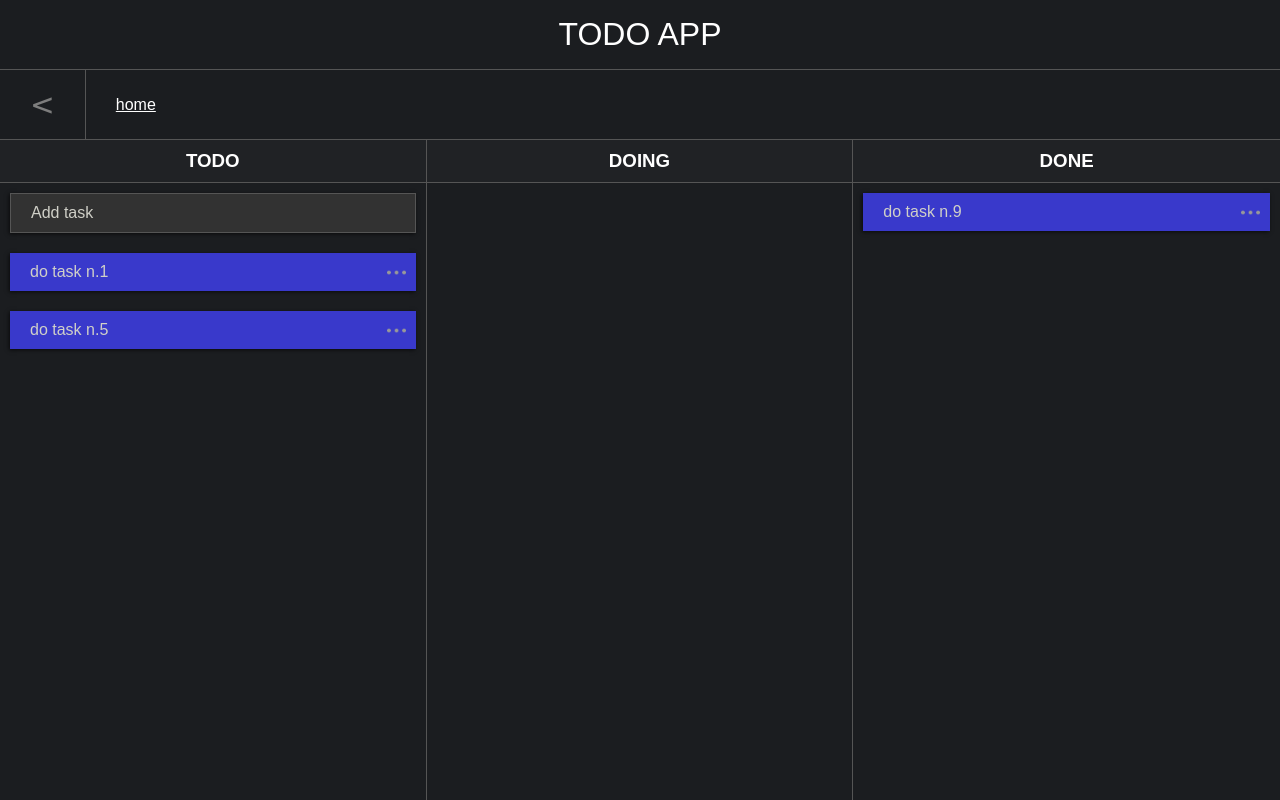
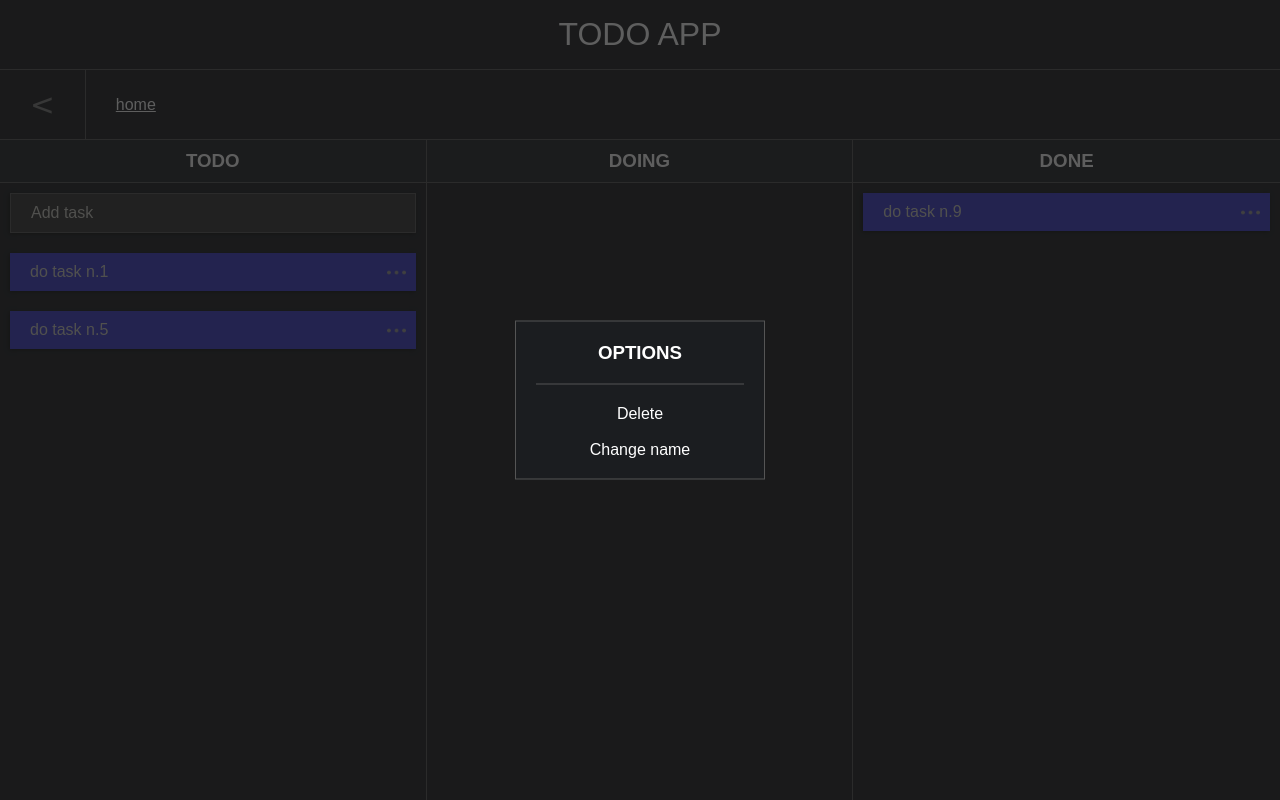
Before and after one commit to quivXe/vue-first-project, a Vue app: page / in a window 1280 px wide. Both pictures are taken after a click on the element 396 px from the left and 272 px from the top of the page. Built offline with nearby package versions, Linux system fonts and the light colour scheme.

Commit message:
added options and working parent tree

```diff
--- a/src/App.vue
+++ b/src/App.vue
@@ -5,6 +5,7 @@ import TodoItem from "./components/todoColumn/todoItem/todoItem.vue"
 import TodoBackButton from "./components/nav/todoBackButton.vue"
 import TodoColumn from "./components/todoColumn/todoColumn.vue"
 import TodoItemAdd from "./components/todoColumn/todoItem/todoItemAdd.vue"
+import Options from "./components/options.vue"
 
 
 class TaskManager {
@@ -111,9 +112,14 @@ class TaskManager {
       return this.getCurrentTasks();
     })
 
-    this.parentNameTree = computed(() => {
-      return this.parentTree.value.map(parent => parent.name);
-    })
+    // Binding all methods to ensure 'this' refers to the correct context
+    this.getCurrentTasks = this.getCurrentTasks.bind(this);
+    this.findTaskParent = this.findTaskParent.bind(this);
+    this.addTask = this.addTask.bind(this);
+    this.removeTask = this.removeTask.bind(this);
+    this.pushParent = this.pushParent.bind(this);
+    this.popParent = this.popParent.bind(this);
+    this.selectParentInTree = this.selectParentInTree.bind(this);
   }
 
   getCurrentTasks(index = 0, subTasks = this.allTasks.value) {
@@ -164,12 +170,25 @@ class TaskManager {
     if (index !== -1) parent.splice(index, 1);
   }
 
+  changeTaskName(task, newName, inCurrentTasks=true) {
+    // let parent;
+    // if (inCurrentTasks) parent = this.getCurrentTasks();
+    // else {
+    //   parent = this.findTaskParent(task);
+    //   if (parent === null) return; // coundnt find given task
+    // }
+
+    // let index = parent.findIndex(t => t.id === task.id);
+    // if (index !== -1) parent[index].name = newName;
+    task.name = newName;
+  }
+
   pushParent(task) {
     this.parentTree.value.push(task);
   }
 
   popParent() {
-    this.parentTree.value.pop();
+    return this.parentTree.value.pop();
   }
 
   selectParentInTree(task) {
@@ -184,6 +203,9 @@ class UIManager {
   constructor() {
     this._mouseReleasedToggle = ref(false);
     this._creatingNewTask = ref(false);
+    this._showOptions = ref(false);
+    this._changingTaskName = ref(null);
+    this.optionsMenuData = {}
     this.draggedTask = null;
 
     // Bind methods to the instance
@@ -197,14 +219,17 @@ class UIManager {
     this.mouseOverColumn = this.mouseOverColumn.bind(this);
     this.startDraggingTaskTriggered = this.startDraggingTaskTriggered.bind(this);
     this.stopDraggingTaskTriggered = this.stopDraggingTaskTriggered.bind(this);
+    this.taskOptionsClicked = this.taskOptionsClicked.bind(this);
+    this.changeTaskName = this.changeTaskName.bind(this);
+    this.parentClicked = this.parentClicked.bind(this);
   }
 
   get currentTasks() {
     return taskManager.currentTasks.value;
   }
 
-  get parentNameTree() {
-    return taskManager.parentNameTree.value;
+  get parentTree() {
+    return taskManager.parentTree.value;
   }
 
   get mouseReleasedToggle() {
@@ -221,6 +246,19 @@ class UIManager {
     this._creatingNewTask.value = v;
   }
 
+  get changingTaskName() {
+    return this._changingTaskName.value;
+  }
+  set changingTaskName(v) {
+    this._changingTaskName.value = v;
+  }
+
+  get showOptions() {
+    return this._showOptions.value
+  }
+  set showOptions(v) {
+    this._showOptions.value = v;
+  }
   get TASK_STATUSES() {
     return taskManager.TASK_STATUSES;
   }
@@ -231,6 +269,11 @@ class UIManager {
 
   deleteTaskClicked(task) {
     taskManager.removeTask(task);
+  }
+
+  changeTaskName(task, newName) {
+    taskManager.changeTaskName(task, newName);
+    this.changingTaskName = null;
   }
 
   addTaskClicked() {
@@ -258,6 +301,25 @@ class UIManager {
     if (this.draggedTask === null) return;
     this.draggedTask.status = columnStatusNumber;
   }
+
+  taskOptionsClicked(task) {
+    this.showOptions = true;
+    this.optionsMenuData = {
+      header: "OPTIONS",
+      options: [
+        { name: "Delete", callback: () => {
+          this.showOptions = false;
+          taskManager.removeTask(task);
+        }},
+        { name: "Change name", callback: () => {
+          this.changingTaskName = task;
+          this.showOptions = false;
+        }}
+      ]
+    };
+  }
+
+
   startDraggingTaskTriggered(task) {
     this.draggedTask = taskManager.getCurrentTasks().find(t => t.id == task.id);
   }
@@ -270,6 +332,15 @@ class UIManager {
     for (let i = 0; i < _currentTasks.length; i++) {
       _currentTasks[i].flexIndex = (i+1) * 2;
     }
+  }
+
+  parentClicked(parent) {
+    if (parent === null) {
+      do {
+        parent = taskManager.popParent();
+      } while (parent !== undefined);
+    }
+    else taskManager.selectParentInTree(parent);
   }
 }
 let id = 12; // temp
@@ -291,7 +362,8 @@ onMounted(() => {
       @backPressed="uiManager.backButtonClicked"
     />
     <TodoParentTree
-      :parents="uiManager.parentNameTree"
+      :parents="uiManager.parentTree"
+      @parent-clicked="uiManager.parentClicked"
     />
   </div>
   <div class="main">
@@ -312,11 +384,14 @@ onMounted(() => {
           :task="task"
           :mouse-released-toggle="uiManager.mouseReleasedToggle"
           :_dragging="task.id === uiManager.draggedTask?.id"
+          :change-name="uiManager.changingTaskName?.id === task.id"
           @task-clicked="uiManager.taskClicked"
           @delete-task="uiManager.deleteTaskClicked"
           @mouse-over-task="uiManager.mouseOverTask"
           @start-dragging="uiManager.startDraggingTaskTriggered"
           @stop-dragging="uiManager.stopDraggingTaskTriggered"
+          @options-clicked="uiManager.taskOptionsClicked"
+          @change-name-blur="uiManager.changeTaskName"
         />
         <TodoItem
           v-if="uiManager.creatingNewTask && taskStatusNumber === uiManager.TASK_STATUSES.TODO"
@@ -329,6 +404,18 @@ onMounted(() => {
   <div class="footer">
 
   </div>
+  <Options
+    v-if="uiManager.showOptions"
+    :header="uiManager.optionsMenuData.header"
+    :options="uiManager.optionsMenuData.options"
+    @option-clicked="uiManager.optionClicked"
+  />
+  <div
+    v-if="uiManager.showOptions"
+    @click="uiManager.showOptions = false"
+    id="overlay"
+
+  ></div>
 </template>
 
 <style lang="sass" scoped>
@@ -376,5 +463,16 @@ onMounted(() => {
   .footer
     display: none
 
+  #overlay
+    position: fixed
+    top: 0
+    left: 0
+    height: 100vh
+    width: 100%
+    z-index: 8888
+    background-color: common.$overlay-color
+    opacity: .7
 
+  #overlay.enabled
+    display: block
 </style>
--- a/src/assets/_common.sass
+++ b/src/assets/_common.sass
@@ -9,6 +9,10 @@ $main-height: calc(100vh - $header-height - $nav-height)
 $border-color: rgb(85, 85, 85)
 $border: 1px solid rgb(85, 85, 85)
 $bg-color: rgb(27, 29, 32)
+
+$overlay-color: #1b1b1b
+$options-bg: $bg-color
+$options-color: white
 
 // header
 $header-text-color: white
--- a/src/components/nav/todoParentTree.vue
+++ b/src/components/nav/todoParentTree.vue
@@ -3,6 +3,9 @@
 const props = defineProps({
     parents: Array
 })
+const emit = defineEmits([
+    "parentClicked"
+])
 
 
 
@@ -10,14 +13,17 @@ const props = defineProps({
 
 <template>
     <div class="container">
-        <div class="home">
+        <div
+            @click="emit('parentClicked', null)"
+            class="home">
             home
         </div>
         <div
             v-for="parent in parents"
+            @click="emit('parentClicked', parent)"
             class="nav-element"
         >
-            {{ parent }}
+            {{ parent.name }}
         </div>
     </div>
 </template>
--- /dev/null
+++ b/src/components/options.vue
@@ -0,0 +1,70 @@
+<script setup>
+const props = defineProps({
+    "header": String,
+    "options": Array
+})
+
+</script>
+<template>
+    <div class="options-menu">
+        <h3 class="header">{{ header }}</h3>
+        <hr>
+        <div class="options">
+            <div
+                v-for="option in options"
+                @click="option.callback"
+                class="option"
+            >
+                {{ option.name }}
+            </div>
+        </div>
+    </div>
+</template>
+<style scoped lang="sass">
+    @use "@/assets/common"
+
+
+
+  .options-menu
+    position: absolute
+    top: 50%
+    left: 50%
+    z-index: 9999
+    transform: translate(-50%, -50%)
+
+    background-color: common.$options-bg
+    padding: 20px
+
+    display: flex
+    flex-direction: column
+    gap: 20px
+
+    width: 15vw
+    min-width: 250px
+
+    border: common.$border
+    color: common.$options-color
+
+    .options
+      flex-grow: 1
+
+      display: flex
+      flex-direction: column
+      align-items: center
+      gap: 18px
+
+      .option
+        user-select: none
+        cursor: pointer
+
+    .header
+      text-align: center
+      cursor: default
+      margin: 0
+
+    hr
+      border: 0
+      border-top: common.$border
+      width: 100%
+      margin: 0
+</style>
--- a/src/components/todoColumn/todoItem/todoItem.vue
+++ b/src/components/todoColumn/todoItem/todoItem.vue
@@ -1,5 +1,5 @@
 <script setup>
-import { ref, watch, onMounted } from 'vue'
+import { ref, watch, onMounted, nextTick } from 'vue'
 
 const CLICK_DRAG_DELAY_DELTA = 200;
 
@@ -10,6 +10,10 @@ const props = defineProps({
     createNew: {
         type: Boolean,
         default: false
+    },
+    changeName: {
+        type: Boolean,
+        default: false
     }
 })
 const emit = defineEmits([
@@ -18,20 +22,34 @@ const emit = defineEmits([
     "mouseOverTask",
     "startDragging",
     "stopDragging",
-    "newTaskBlur"
+    "newTaskBlur",
+    "changeNameBlur",
+    "optionsClicked"
 ])
 const dragging = ref(props._dragging); // ensure that even if item is rerendered, it maintain same dragging value
-const newTaskValue = ref("New task");
-const newTaskRef = ref(null);
+const inputTaskValue = ref("");
+const inputTaskRef = ref(null);
 
 var taskPressed = false;
 var timeoutId = null;
 
 onMounted(() => {
     if (props.createNew) {
-        newTaskRef.value.focus();
-        newTaskRef.value.select();
+        inputTaskValue.value= "New task";
+        nextTick(() => {
+            inputTaskRef.value.focus();
+            inputTaskRef.value.select();
+        })
     }
+})
+watch(() => props.changeName, (changeName) => {
+    inputTaskValue.value = props.task.name
+    nextTick(() => {
+        if (changeName) {
+            inputTaskRef.value.focus();
+            inputTaskRef.value.select();
+        }
+    })
 })
 
 function onTaskPressed(task) {
@@ -62,11 +80,10 @@ function releaseTask(task) {
 function mouseOverContainer(task) {
     emit('mouseOverTask', task)
 }
-function onNewTaskBlur() {
-    console.log("halo")
-    if (newTaskValue === "") return;
-    emit("newTaskBlur", newTaskValue.value);
-    newTaskValue.value = "New task";
+function onInputTaskBlur() {
+    if (inputTaskValue === "") return;
+    if (props.changeName) emit("changeNameBlur", props.task, inputTaskValue.value);
+    else if (props.createNew) emit("newTaskBlur", inputTaskValue.value);
 }
 
 watch(() => props.mouseReleasedToggle, () => {
@@ -87,7 +104,7 @@ watch(() => props.mouseReleasedToggle, () => {
     >
 
         <div
-            v-if="!createNew"
+            v-if="!createNew && !changeName"
             class="tile-content"
             @mousedown="onTaskPressed(task)"
         >
@@ -100,14 +117,17 @@ watch(() => props.mouseReleasedToggle, () => {
         >
             <input
                 type="text"
-                text="New task"
-                v-model="newTaskValue"
-                ref="newTaskRef"
-                @blur="onNewTaskBlur"
+                v-model="inputTaskValue"
+                ref="inputTaskRef"
+                @blur="onInputTaskBlur"
+                @keydown.enter="onInputTaskBlur"
             >
         </div>
 
-        <div class="options"></div>
+        <div
+            class="options"
+            @click="emit('optionsClicked', task)"
+        ></div>
         <!-- <DeleteItem :task="task" @delete-task="emit('deleteTask', task)"></DeleteItem> -->
     </div>
 </template>
```
